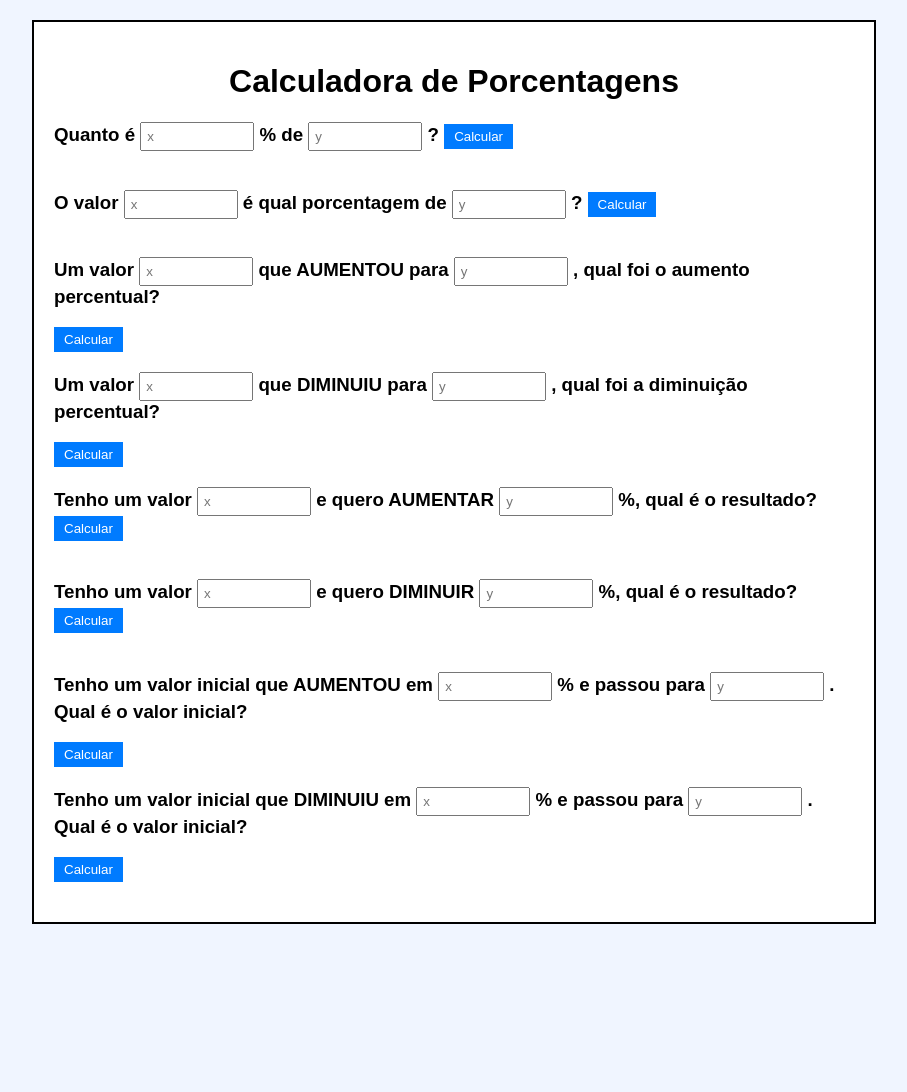
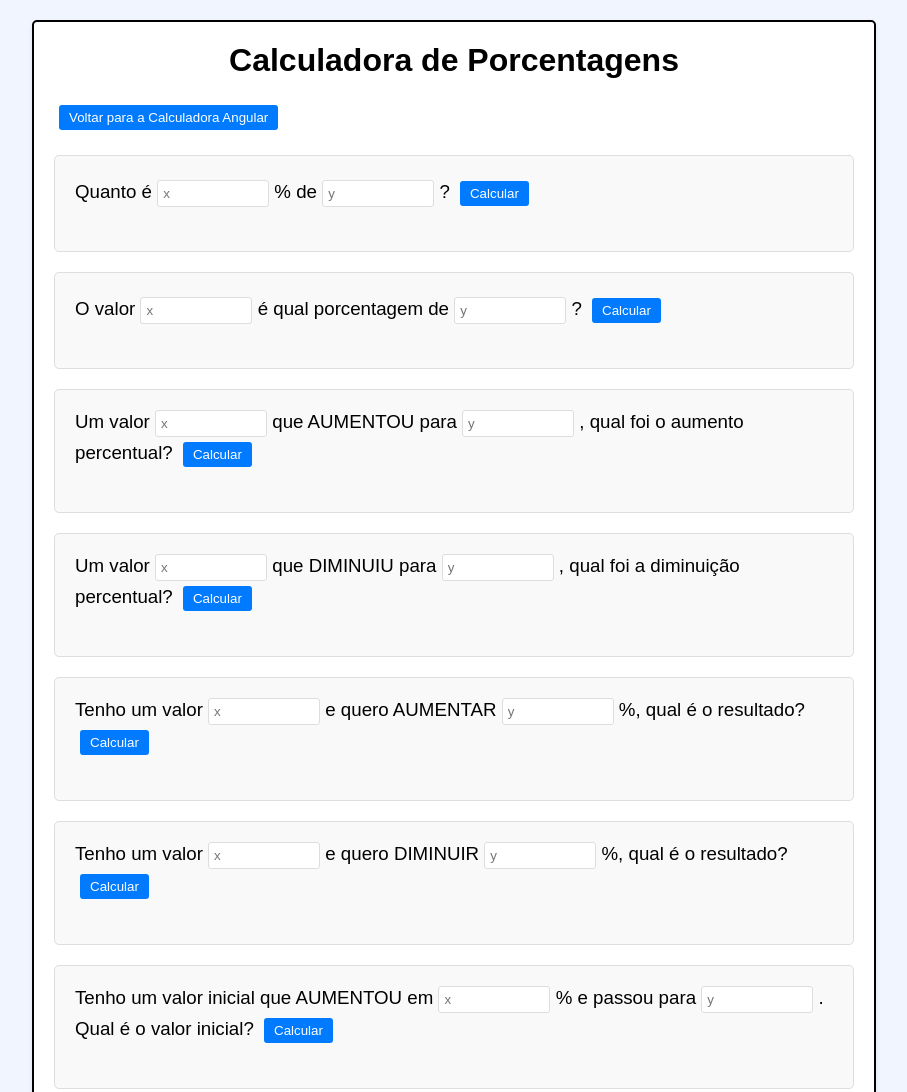
Before and after one commit to Tgentil/porcentagens, a plain HTML site: page index.html in a window 1280 px wide. Shown: the top 1092 px of the page, without its empty margins (186-1093 px from the left). Before the commit the page ends 944 px from the top, so only its background shows below. Drawn offline with Linux system fonts and the light colour scheme.

Commit message:
New Design / Button

```diff
--- a/index.html
+++ b/index.html
@@ -7,6 +7,10 @@
 	<body>
 		<div class="container">
 			<h1>Calculadora de Porcentagens</h1>
+
+			<button onclick="goToCalculadoraAngular()">
+				Voltar para a Calculadora Angular
+			</button>
 
 			<div class="case">
 				<h3>
@@ -41,10 +45,9 @@
 					que AUMENTOU para
 					<input type="number" id="case3-number2" placeholder="y" />
 					, qual foi o aumento percentual?
+					<button onclick="calculateCase3()">Calcular</button>
 				</h3>
-				<div class="input-group">
-					<button onclick="calculateCase3()">Calcular</button>
-				</div>
+				<div class="input-group"></div>
 				<p id="case3-result"></p>
 			</div>
 
@@ -55,10 +58,9 @@
 					que DIMINUIU para
 					<input type="number" id="case4-number2" placeholder="y" />
 					, qual foi a diminuição percentual?
+					<button onclick="calculateCase4()">Calcular</button>
 				</h3>
-				<div class="input-group">
-					<button onclick="calculateCase4()">Calcular</button>
-				</div>
+				<div class="input-group"></div>
 				<p id="case4-result"></p>
 			</div>
 
@@ -105,8 +107,8 @@
 					% e passou para
 					<input type="number" id="case8-number2" placeholder="y" />
 					. Qual é o valor inicial?
+					<button onclick="calculateCase8()">Calcular</button>
 				</h3>
-				<button onclick="calculateCase8()">Calcular</button>
 				<div class="input-group"></div>
 				<p id="case8-result"></p>
 			</div>
@@ -118,8 +120,8 @@
 					% e passou para
 					<input type="number" id="case9-number2" placeholder="y" />
 					. Qual é o valor inicial?
+					<button onclick="calculateCase9()">Calcular</button>
 				</h3>
-				<button onclick="calculateCase9()">Calcular</button>
 				<div class="input-group"></div>
 				<p id="case9-result"></p>
 			</div>
--- a/script.js
+++ b/script.js
@@ -66,3 +66,7 @@ function calculateCase9() {
 	var number1 = (number2 * 100) / (100 - percentage);
 	document.getElementById("case9-result").innerText = "Resultado: " + number1;
 }
+
+function goToCalculadoraAngular() {
+	window.location.href = "https://calculadora-angular-26fe7.web.app/";
+}
--- a/style.css
+++ b/style.css
@@ -11,18 +11,28 @@ body {
 	background-color: #ffffff;
 	padding: 20px;
 	border: 2px solid #000000;
+	border-radius: 5px;
+	box-shadow: 0 2px 4px rgba(0, 0, 0, 0.1);
 }
 
 h1 {
 	text-align: center;
+	margin-top: 0;
 }
 
 .case {
 	margin-bottom: 20px;
+	margin-top: 20px;
+	padding: 20px;
+	border: 1px solid #dddddd;
+	border-radius: 5px;
+	background-color: #f9f9f9;
 }
 
 .case h3 {
 	margin-top: 0;
+	margin-bottom: 10px;
+	font-weight: normal;
 }
 
 .input-group {
@@ -34,13 +44,17 @@ h1 {
 input[type="number"] {
 	width: 100px;
 	padding: 5px;
+	border: 1px solid #dddddd;
+	border-radius: 3px;
 }
 
 button {
 	padding: 5px 10px;
+	margin: 5px;
 	background-color: #007bff;
 	color: #ffffff;
 	border: none;
+	border-radius: 3px;
 	cursor: pointer;
 }
 
```
